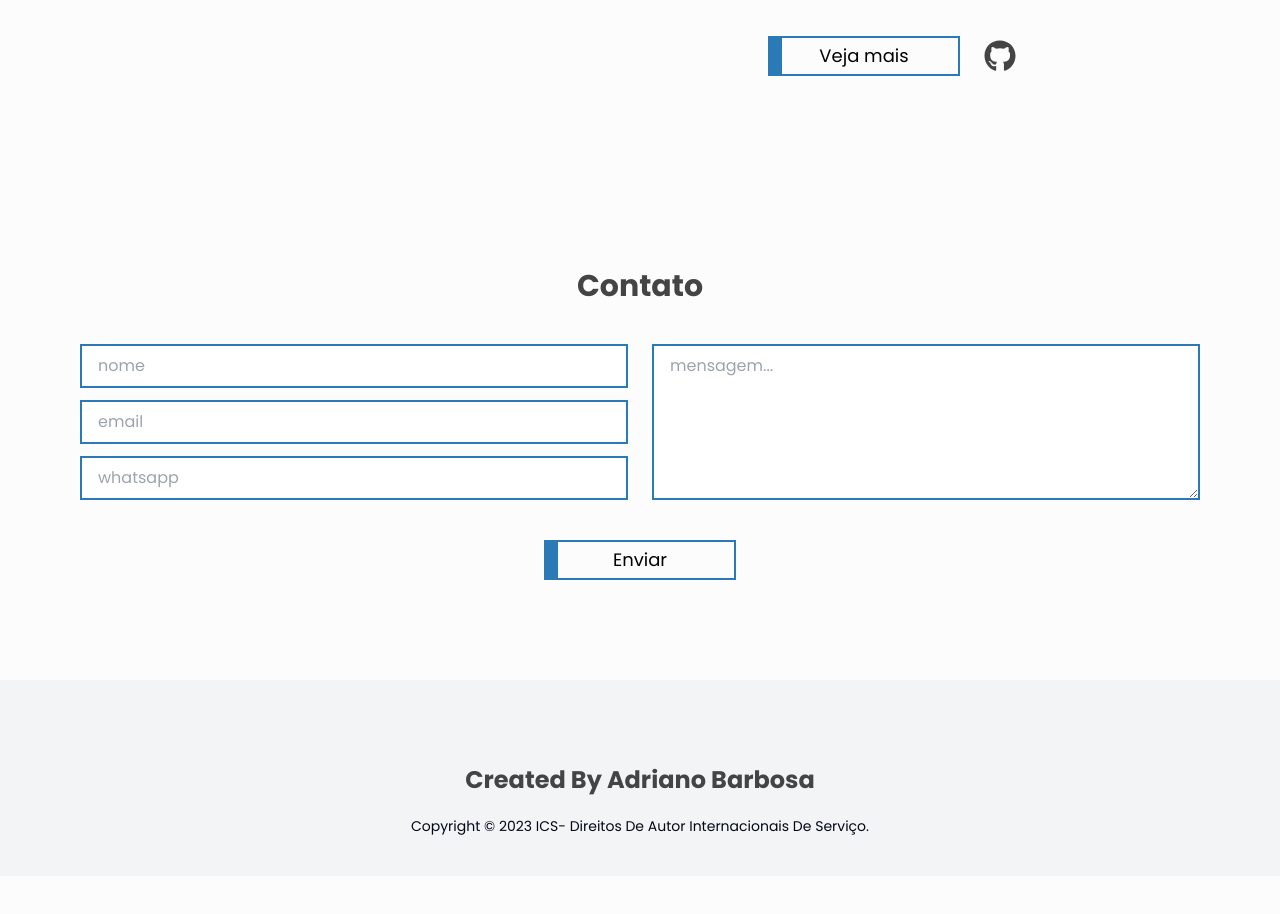
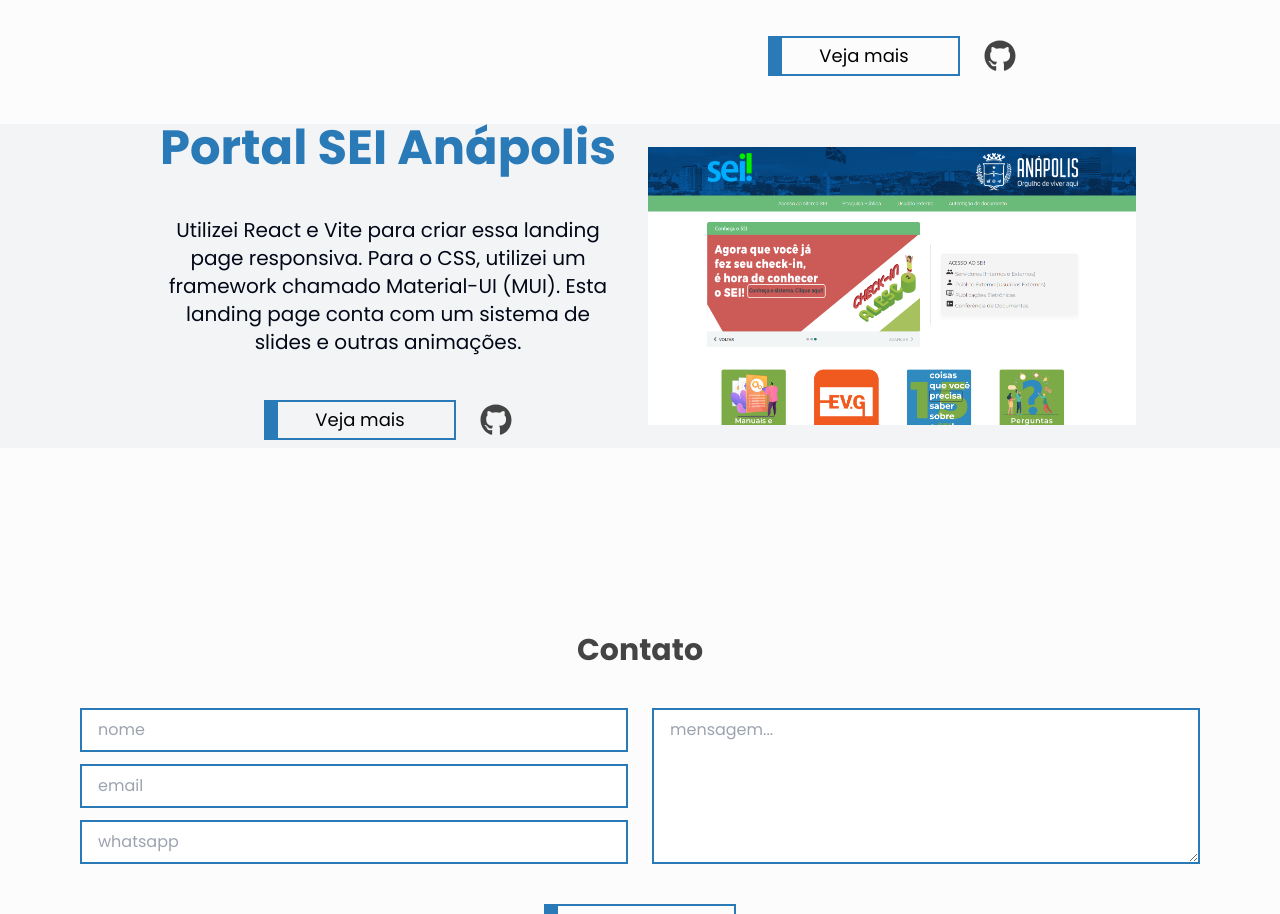
Before and after one commit to adrianobarbosa1/adrianobarbosa1.github.io, a Next.js app: page / in a window 1280 px wide. Shown: the part 2620-3534 px from the top of the page. Before the commit the page ends 3496 px from the top, so only its background shows below. Built offline with nearby package versions, Linux system fonts and the light colour scheme.

Commit message:
feat: add item in portfolio

```diff
--- a/src/components/Portfolio/dataPortfolio.ts
+++ b/src/components/Portfolio/dataPortfolio.ts
@@ -2,8 +2,17 @@ export const dataPortfolio = [
   {
     id: 1,
     href: "/mlmh.png",
+    linkUrl: "https://painelmlmh.anapolis.go.gov.br/",
     title: "Sistema Meu Lote Minha Historia",
     desc: "Utilizei Next.js para criar esse sistema avançado. Implementei autenticação por cookies, usei também bibliotecas de mapas e gerenciamento de cadastros de participantes. O sistema controla todas as etapas, incluindo visitas técnicas. No backend, usei Node.js e Express, garantindo segurança com autenticação em rotas para usuários admin e comuns.",
     altImage: "Sistema Meu Lote Historia",
   },
+  {
+    id: 1,
+    href: "/portalsei.png",
+    linkUrl: "https://portalsei.anapolis.go.gov.br/",
+    title: "Portal SEI Anápolis",
+    desc: "Utilizei React e Vite para criar essa landing page responsiva. Para o CSS, utilizei um framework chamado Material-UI (MUI). Esta landing page conta com um sistema de slides e outras animações.",
+    altImage: "Portal SEI de Anápolis",
+  },
 ];
```
